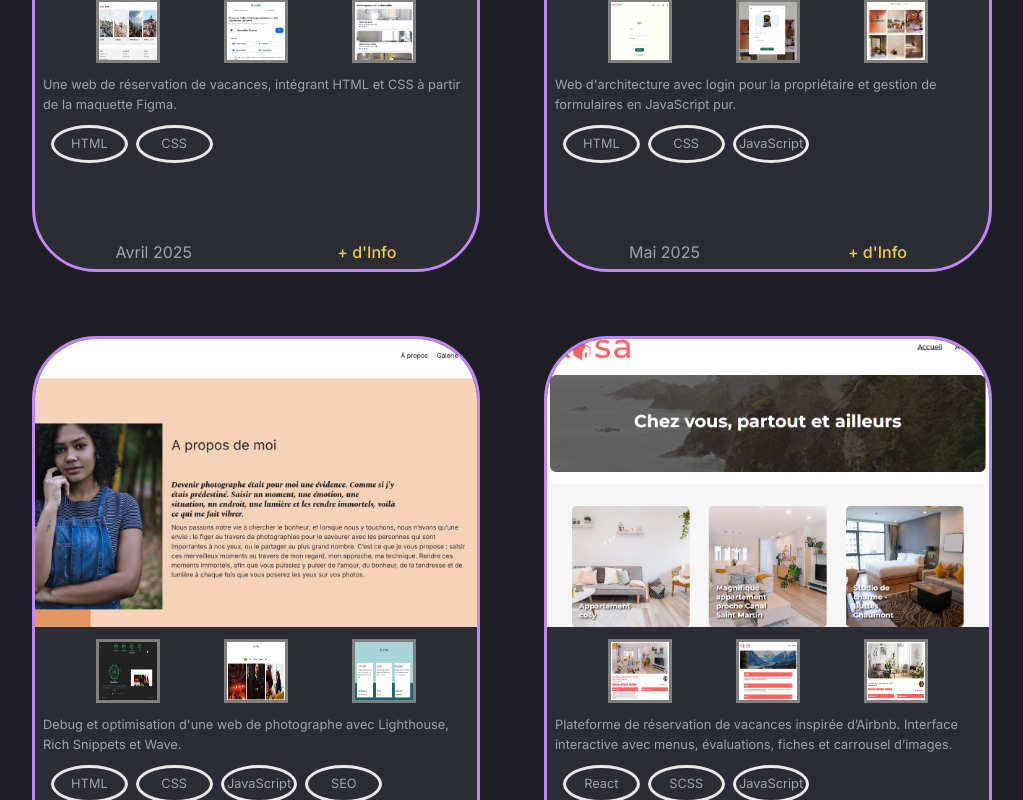
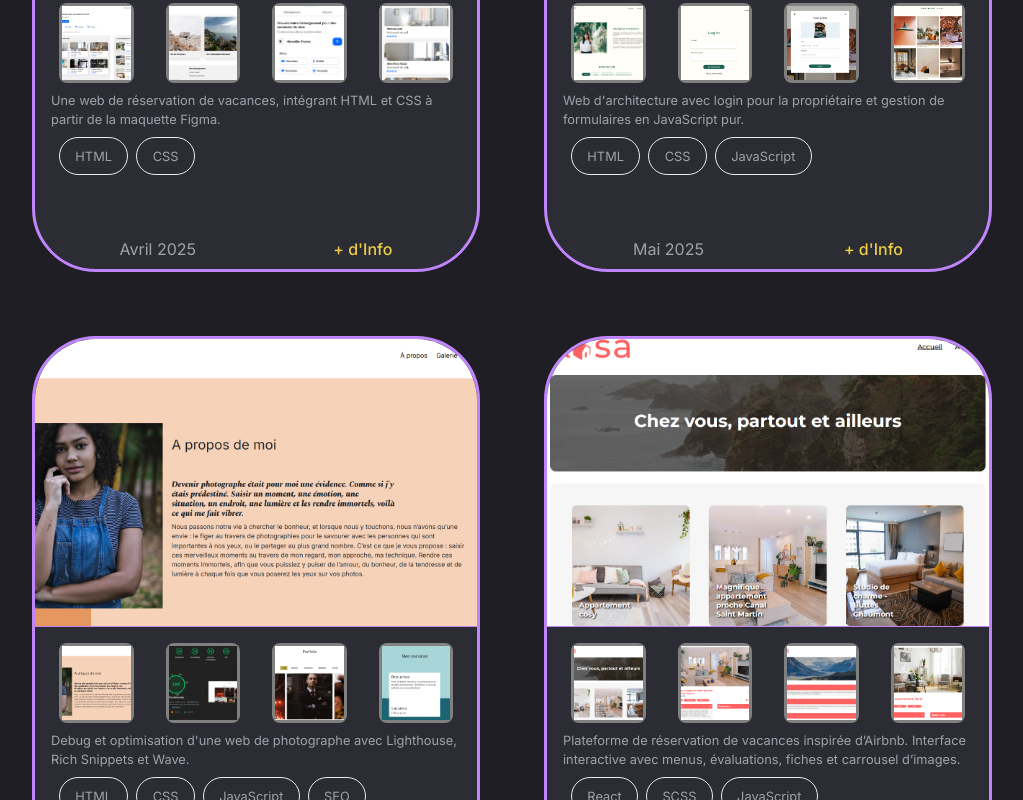
Before and after one commit to AbelMRuso/Portfolio, a React (Vite) app: page / in a window 1280 px wide. Shown: the part 1600-2400 px from the top of the page, without its empty margins (128-1151 px from the left). Built offline with nearby package versions, Linux system fonts and the light colour scheme; a web font is replaced by a local one.

Commit message:
Amélioration du composant projectCard

```diff
--- a/src/assets/components/project-card/ProjectCard.jsx
+++ b/src/assets/components/project-card/ProjectCard.jsx
@@ -1,17 +1,20 @@
 import styles from "./ProjectCard.module.scss";
 import { FaSearch } from "react-icons/fa";
+import { useState } from "react";
 
 function ProjectCard({ mainImg, thumbnails, description, technologies, date }) {
+    const [selectedImg, setSelectedImg] = useState(mainImg);
+
     return (
         <article className={styles.card}>
             {/* Imagen principal */}
-            <img className={styles.mainImg} src={mainImg} alt="Project main" />
+            <img className={styles.mainImg} src={selectedImg} alt="Project main" />
 
             <div className={styles.cardContent}>
                 {/* Miniaturas */}
                 <div className={styles.thumbnails}>
                     {thumbnails.map((thumb, index) => (
-                        <div key={index} className={styles.thumbnailWrapper}>
+                        <div key={index} className={styles.thumbnailWrapper} onClick={() => setSelectedImg(thumb)}>
                             <img className={styles.testImg} src={thumb} alt={`thumb-${index}`} />
                             <div className={styles.overlay}>
                                 <FaSearch className={styles.search} />
--- a/src/assets/components/project-card/ProjectCard.module.scss
+++ b/src/assets/components/project-card/ProjectCard.module.scss
@@ -6,19 +6,25 @@
     background-color: var(--color-bg-secondary);
     border-radius: 4em;
     overflow: hidden;
+    display: flex;
+    flex-direction: column;
 }
 
 .cardContent {
+    flex: 1;
     display: flex;
     flex-direction: column;
-    gap: 0.2em;
-    padding: 0.2em 0.5em;
+    justify-content: space-between;
+    padding: 0.5em 1em;
+    min-height: 16em;
 }
 
 .mainImg {
     width: 100%;
     height: 18em;
     object-fit: cover;
+    object-position: center;
+    border-bottom: 1px solid var(--color-accent-light);
 }
 
 .testImg {
@@ -30,10 +36,44 @@
 .thumbnails {
     display: flex;
     justify-content: center;
-    object-fit: cover;
-    padding: 0.2em 1em;
-    gap: 4em;
+    gap: 2em;
+    padding: 0.5em;
+}
+
+.thumbnailWrapper {
     position: relative;
+    width: 80px;
+    height: 80px;
+    overflow: hidden;
+    border-radius: 8px;
+
+    img {
+        width: 100%;
+        height: 100%;
+        object-fit: cover;
+        display: block;
+    }
+}
+
+.overlay {
+    position: absolute;
+    inset: 0; // equivale a top:0; right:0; bottom:0; left:0
+    background-color: rgba(0, 0, 0, 0.5);
+    display: flex;
+    align-items: center;
+    justify-content: center;
+    opacity: 0;
+    transition: opacity 0.3s ease;
+}
+
+.thumbnailWrapper:hover .overlay {
+    opacity: 1;
+    cursor: pointer;
+}
+
+.search {
+    color: white;
+    font-size: 1.5em;
 }
 
 .tagContenair {
@@ -46,15 +86,14 @@
 }
 
 .tag {
-    display: flex;
+    display: inline-flex;
     justify-content: center;
     align-items: center;
+    padding: 0.4em 1.2em;
     font-size: 0.8em;
-    text-align: center;
     color: var(--color-text-secondari);
-    border: solid var(--color-text);
-    border-radius: 50%;
-    width: 6em;
+    border: 1px solid var(--color-text);
+    border-radius: 999px;
     height: 3em;
 }
 
@@ -69,18 +108,3 @@
 .text {
     font-size: 0.8em;
 }
-
-.search {
-    position: absolute;
-    top: 50%;
-    left: 50%;
-    transform: translate(-50%, -50%);
-    font-size: 1.8em;
-    opacity: 0;
-    transition: opacity 0.3s ease;
-}
-
-:hover.search {
-    opacity: 1;
-    cursor: pointer;
-}
--- a/src/assets/data/data.json
+++ b/src/assets/data/data.json
@@ -9,7 +9,7 @@
         "resultat": "https://github.com/AbelMRuso/Projet1-Booki",
         "ameliorations": "Ajouter des animations et interactions pour améliorer l'expérience utilisateur.",
         "mainImg": "/images/Booki1.png",
-        "thumbnails": ["/images/Booki2.png", "/images/Booki3.png", "/images/Booki4.png"],
+        "thumbnails": ["/images/Booki1.png", "/images/Booki2.png", "/images/Booki3.png", "/images/Booki4.png"],
         "date": "Avril 2025",
         "categories": ["front"]
     },
@@ -23,7 +23,7 @@
         "resultat": "Une web fonctionnelle avec login et formulaire interactif.",
         "ameliorations": "Ajouter notifications et validations plus avancées pour l'utilisateur.",
         "mainImg": "/images/sophieCover.png",
-        "thumbnails": ["/images/sophie1.png", "/images/sophie3.png", "/images/sophie4.png"],
+        "thumbnails": ["/images/sophieCover.png", "/images/sophie1.png", "/images/sophie3.png", "/images/sophie4.png"],
         "date": "Mai 2025",
         "categories": ["front"]
     },
@@ -37,7 +37,7 @@
         "resultat": "Site plus rapide, accessible et mieux référencé.",
         "ameliorations": "Ajouter animations et interactions pour améliorer l'expérience visuelle.",
         "mainImg": "/images/nina-cover.png",
-        "thumbnails": ["/images/nina-1.png", "/images/nina-2.png", "/images/nina-3.png"],
+        "thumbnails": ["/images/nina-cover.png", "/images/nina-1.png", "/images/nina-2.png", "/images/nina-3.png"],
         "date": "Juin 2025",
         "categories": ["front"]
     },
@@ -51,7 +51,7 @@
         "resultat": "Application fonctionnelle avec navigation, filtres et responsive design.",
         "ameliorations": "Ajouter animations et transitions pour améliorer l'expérience utilisateur.",
         "mainImg": "/images/kasa-cover.png",
-        "thumbnails": ["/images/kasa-1.png", "/images/kasa-2.png", "/images/kasa-3.png"],
+        "thumbnails": ["/images/kasa-cover.png", "/images/kasa-1.png", "/images/kasa-2.png", "/images/kasa-3.png"],
         "date": "Juillet 2025",
         "categories": ["front"]
     },
@@ -65,7 +65,7 @@
         "resultat": "Application complète avec gestion de livres et avis utilisateurs.",
         "ameliorations": "Ajouter authentification et notifications pour améliorer l'expérience utilisateur.",
         "mainImg": "/images/grimoire-cover.png",
-        "thumbnails": ["/images/grimoire-1.png", "/images/grimoire-2.png", "/images/grimoire-3.png"],
+        "thumbnails": ["/images/grimoire-cover.png", "/images/grimoire-1.png", "/images/grimoire-2.png", "/images/grimoire-3.png"],
         "date": "Aout 2025",
         "categories": ["back"]
     }
```
